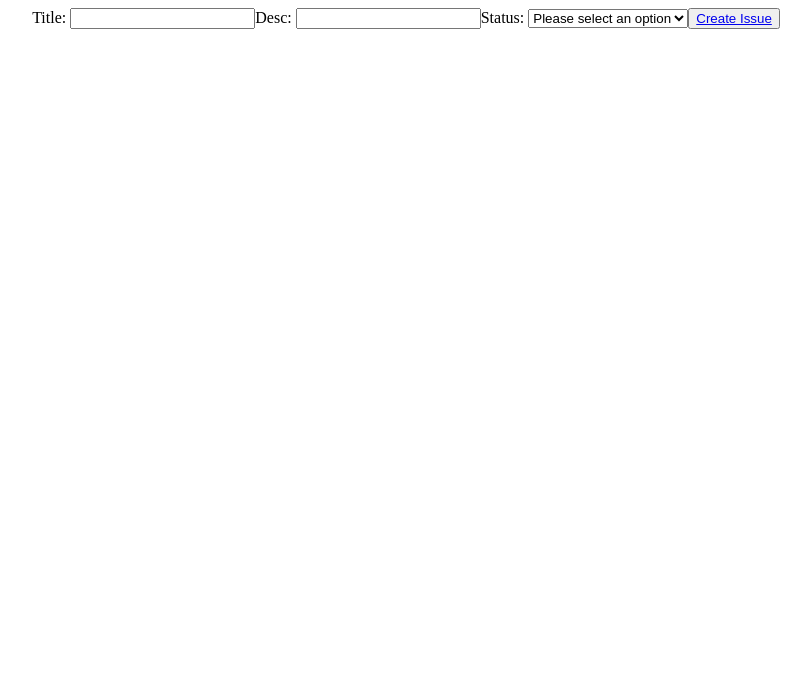
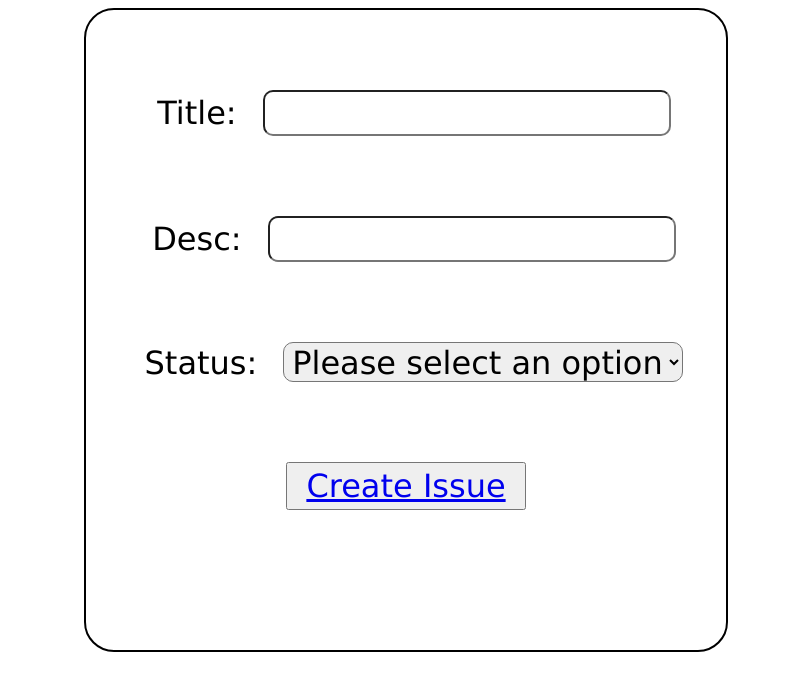
Before and after one commit to thesamnee/IssueTrackerFrontEnd, a React (Create React App) app: page /newissue in a window 1280 px wide. Shown: the top 690 px of the page, without its empty margins (234-1045 px from the left). Built offline with nearby package versions, Linux system fonts and the light colour scheme.

Commit message:
too much css for one commit sorry

```diff
--- a/src/components/newIssue/newIssue.css
+++ b/src/components/newIssue/newIssue.css
@@ -0,0 +1,32 @@
+.formBox{
+    width: 80vh;
+    height: 80vh;
+    position: relative;
+    margin-left: auto;
+    margin-right: auto;
+    border: 2px solid black;
+    border-radius: 30px;
+    font-size: 4vh;
+    font-family: 'Lucida Sans', 'Lucida Sans Regular', 'Lucida Grande', 'Lucida Sans Unicode', Geneva, Verdana, sans-serif;
+}
+.formLabel{
+    margin: 2vh;
+}
+.form-control{
+    margin-top: 10vh;
+    text-align: center;
+}
+.submitBtn{
+    margin-top: 10vh;
+    width: 30vh;
+    height: 6vh;
+    font-size: inherit;
+    font-family: inherit;
+}
+input, select{
+    width: 50vh;
+    height: 5vh;
+    font-size: inherit;
+    font-family: inherit;
+    border-radius: 10px;
+}
--- a/src/components/newIssue/newIssue.js
+++ b/src/components/newIssue/newIssue.js
@@ -1,6 +1,7 @@
 import React, { Component } from 'react';
 import axios from "axios";
 import { Link } from 'react-router-dom';
+import './newIssue.css';
 
 
 class NewIssue extends Component {
@@ -64,6 +65,7 @@ class NewIssue extends Component {
                     value={this.state.title}
                     onChange={this.onChangeIssueTitle}
                 />
+                <br/>
                 <label className="formLabel">Desc: </label>
                 <input
                     type="text"
@@ -71,10 +73,12 @@ class NewIssue extends Component {
                     value={this.state.desc}
                     onChange={this.onChangeIssueDesc}
                 />
+                <br/>
                 <label className="formLabel">Status: </label>
                 <select
                     value={this.state.day}
                     onChange={this.onChangeIssueStatus}
+                    className="form-control"
                 >
                     <option selected>Please select an option</option>
                     <option value="new">New</option>
@@ -82,6 +86,7 @@ class NewIssue extends Component {
                     <option value="complete">Complete</option>
                     <option value="noAction">No Action Required</option>
                 </select>
+                <br/>
                 <button type="submit" className="submitBtn" onClick={this.onSubmit}>
                     <Link to="/">
                         Create Issue
```
